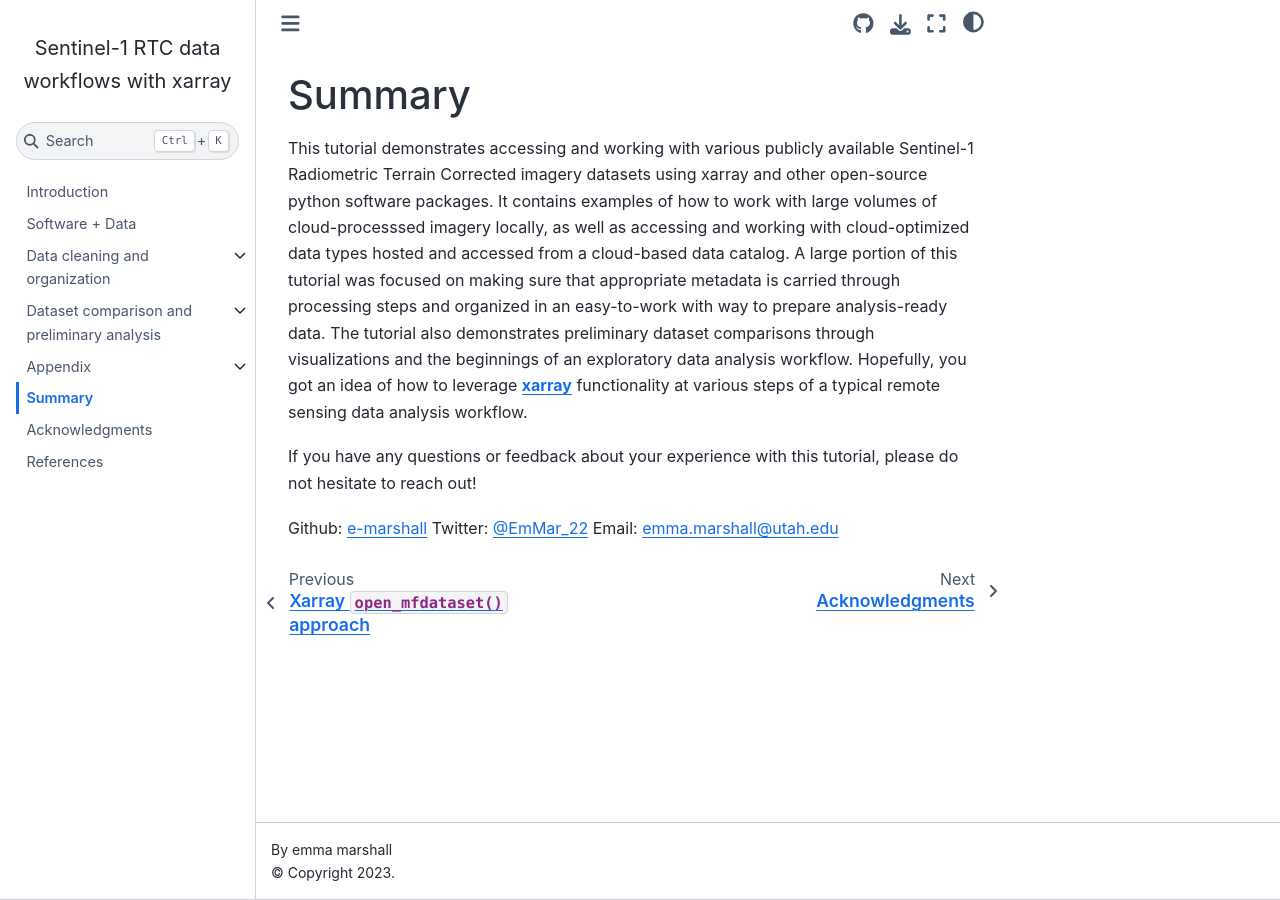
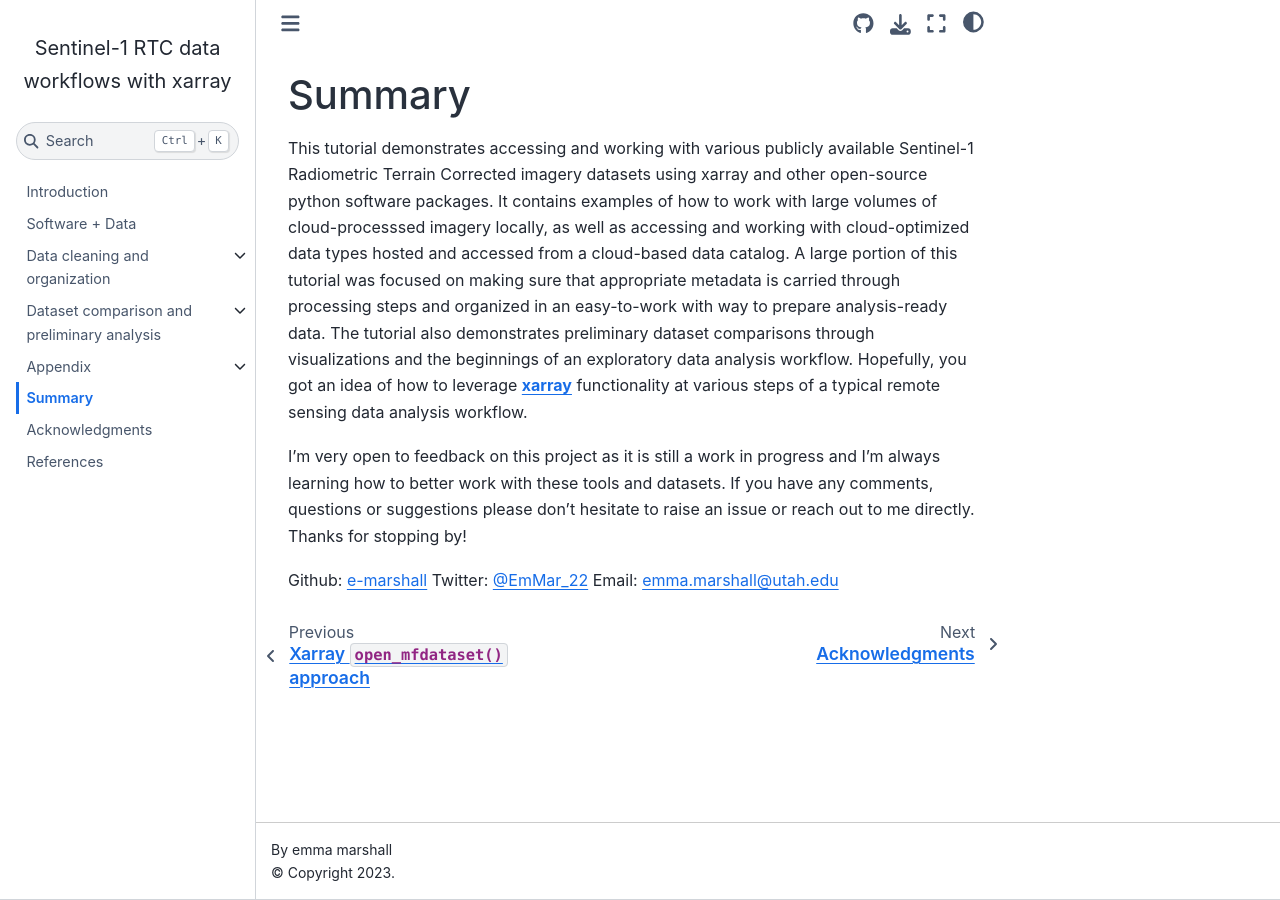
Before and after one commit to e-marshall/sentinel1_rtc, a Jupyter Book: the page built from Summary.md, in a window 1280 px wide. Built offline with Jupyter Book 1.0.4 settings and Sphinx 7.4.7 and the Sphinx Book theme 1.1.4, drawn with Linux system fonts in a browser that asks for light colours; pages that are not in the unit, such as notebooks, are missing from menus.

Commit message:
update summary

```diff
--- a/Summary.md
+++ b/Summary.md
@@ -2,7 +2,9 @@
 
 This tutorial demonstrates accessing and working with various publicly available Sentinel-1 Radiometric Terrain Corrected imagery datasets using xarray and other open-source python software packages. It contains examples of how to work with large volumes of cloud-processsed imagery locally, as well as accessing and working with cloud-optimized data types hosted and accessed from a cloud-based data catalog. A large portion of this tutorial was focused on making sure that appropriate metadata is carried through processing steps and organized in an easy-to-work with way to prepare analysis-ready data. The tutorial also demonstrates preliminary dataset comparisons through visualizations and the beginnings of an exploratory data analysis workflow. Hopefully, you got an idea of how to leverage **[xarray](https://xarray.dev/)** functionality at various steps of a typical remote sensing data analysis workflow.
 
-If you have any questions or feedback about your experience with this tutorial, please do not hesitate to reach out!
+I'm very open to feedback on this project as it is still a work in progress and I'm always learning how to better work with these tools and datasets. If you have any comments, questions or suggestions please don't hesitate to raise an issue or reach out to me directly. Thanks for stopping by!
+
+
 
 Github: [e-marshall](https://github.com/e-marshall)
 Twitter: [@EmMar_22](https://twitter.com/EmMar_22)
```
